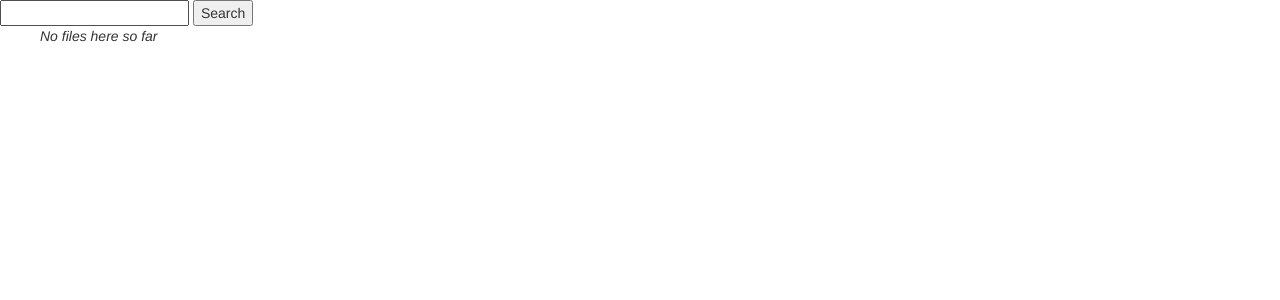
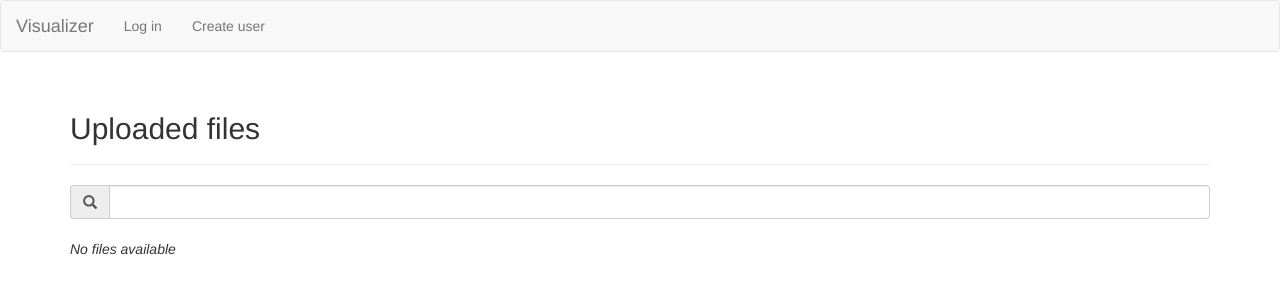
Before and after one commit to bjerga/training-visualizer, a Flask app: a page that uses visualizer/templates/show_all_files.html in a window 1280 px wide. Shown: the top 300 px of the page. Run offline with Flask 2, Linux system fonts and the light colour scheme; tables that the repository leaves empty hold one stand-in row (values such as "Sample post"); some libraries are stand-ins or nearby versions.

Commit message:
Add bootstrap to show all files

```diff
--- a/visualizer/modules/forms.py
+++ b/visualizer/modules/forms.py
@@ -61,8 +61,7 @@ class RunForm(FlaskForm):
 
 
 class SearchForm(FlaskForm):
-	search = StringField('Search', validators=[DataRequired()])
-	submit = SubmitField('Search')
+	search = StringField('Search')
 
 
 class TagForm(FlaskForm):
--- a/visualizer/templates/macros.html
+++ b/visualizer/templates/macros.html
@@ -16,8 +16,15 @@
     </div>
 {%- endmacro %}
 
+{% macro render_search_field(search_field) -%}
+    <div class="input-group">
+        <span class="input-group-addon"><span class="glyphicon glyphicon-search" aria-hidden="true"></span></span>
+        {{ search_field(class_='form-control', **kwargs) }}
+    </div>
+{%- endmacro %}
 
-{% macro render_form(form, action_url='', action_text='Submit', class_='', btn_class='btn btn-default', enctype_='') -%}
+
+{% macro render_form(form, action_url='', action_text='Submit', class_='', btn_class='btn btn-default', button=true, enctype_='') -%}
 
     <form method="POST" action="{{ action_url }}" role="form" class="{{ class_ }}" enctype={{ enctype_ }}>
         {{ form.hidden_tag() if form.hidden_tag }}
@@ -34,6 +41,8 @@
                 {% endif %}
             {% endfor %}
         {% endif %}
-        <button type="submit" class="{{ btn_class }}">{{ action_text }} </button>
+        {% if button %}
+            <button type="submit" class="{{ btn_class }}">{{ action_text }} </button>
+        {% endif %}
     </form>
 {%- endmacro %}
--- a/visualizer/templates/show_all_files.html
+++ b/visualizer/templates/show_all_files.html
@@ -1,22 +1,32 @@
 {% extends "layout.html" %}
-{% block body %}
-    <title>All uploaded files</title>
-    <form action="{{ url_for('show_all_files', username=username) }}" method="post">
-        {{ search_form.csrf_token }}
-        {{ search_form.hidden_tag() }}{{ search_form.search(class="search") }}
-        {{ search_form.submit }}
-    </form>
-    <ul class=metas>
-        {% for meta in metas %}
-            <h2><a href="{{ url_for('show_file', username=username, filename=meta.filename ) }}">{{ meta.filename }}</a></h2>
-            {% for tag in meta.tags %}
-                <span class=tag>{{ tag }}</span>
+{% import 'macros.html' as macros %}
+{% block content %}
+    <div class="container">
+        <div class="page-header">
+            <h2>Uploaded files</h2>
+        </div>
+
+        {% call macros.render_form(search_form, action_url=url_for("show_all_files", username=username), button=false) %}
+            {{ search_form.csrf_token }}
+            {{ macros.render_search_field(search_form.search) }}
+        {% endcall %}
+        <br>
+        <div class="list-group">
+            {% for meta in metas %}
+                     <a class="list-group-item" href="{{ url_for('show_file', username=username, filename=meta.filename ) }}">
+                        <div class="row">
+                            <div class="col-md-9"><h4 class="list-group-item-heading">{{ meta.filename }}</h4></div>
+                            <div class="col-md-3 text-right"><small>Uploaded {{ meta.upload_date }}</small></div>
+                        </div>
+                         <p class="list-group-item-text">
+                             {% for tag in meta.tags %}
+                                 <span class="label label-primary">{{ tag }}</span>
+                             {% endfor %}
+                         </p>
+                    </a>
+            {% else %}
+                <em>No files available</em>
             {% endfor %}
-            <li>Upload date: {{ meta.upload_date }}
-            <li>Owned by: {{ meta.owner }}
-            <li>Path: {{ meta.path }}
-        {% else %}
-            <em>No files here so far</em>
-        {% endfor %}
-    </ul>
+        </div>
+    </div>
 {% endblock %}
--- a/visualizer/visualizer.py
+++ b/visualizer/visualizer.py
@@ -214,7 +214,8 @@ def show_all_files(username):
 	search_form = SearchForm()
 	if search_form.validate_on_submit():
 		query = search_form.search.data
-		return redirect(url_for('search', username=username, query=query))
+		if query:
+			return redirect(url_for('search', username=username, query=query))
 	return render_template('show_all_files.html', search_form=search_form, username=username, metas=metas)
 
 
```
